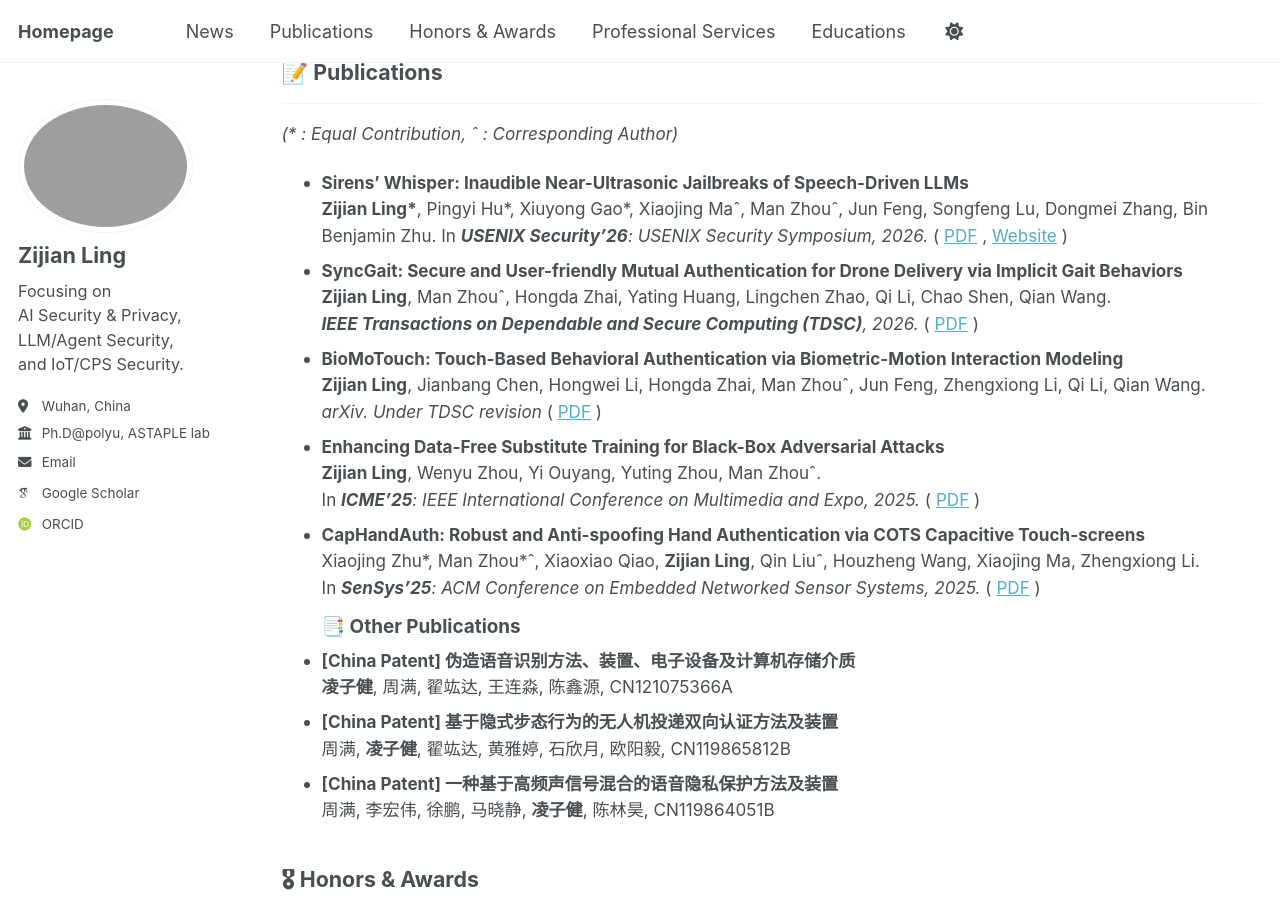
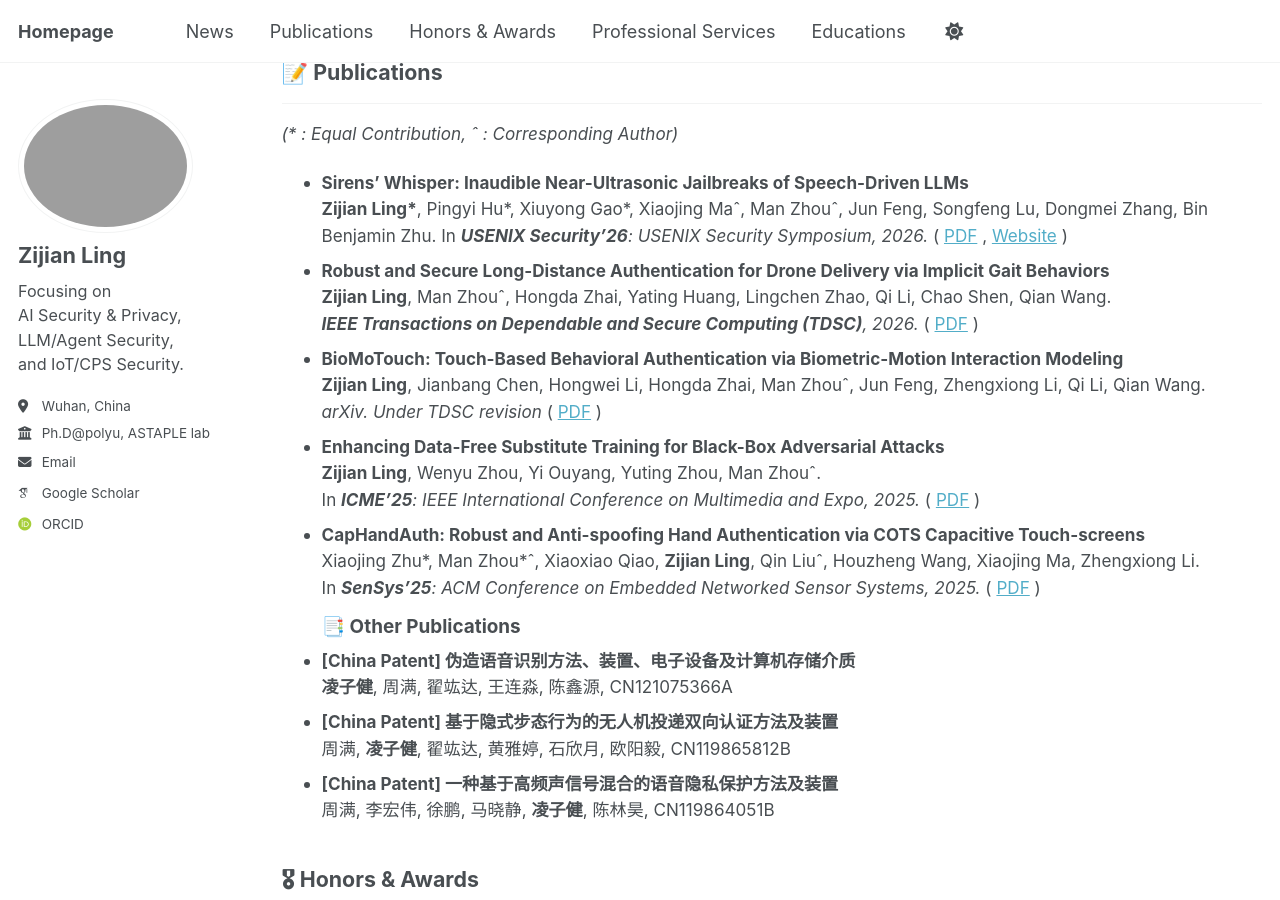
Before and after one commit to ZijianLing/ZijianLing.github.io, a Jekyll site: the page built from _pages/about.md, in a window 1280 px wide and 900 px high, scrolled down 744 px. Built offline with Jekyll 4.4.1, drawn with Linux system fonts in a browser that asks for light colours; some web fonts are replaced; a script bundle is joined from its source files by our own code; library files that are not in the unit come from our copies.

Commit message:
Update publication details in about.md

```diff
--- a/_pages/about.md
+++ b/_pages/about.md
@@ -51,7 +51,7 @@ My research interests lie in **Embodied AI Security and IoT/CPS Security, with a
 - **Sirens’ Whisper: Inaudible Near-Ultrasonic Jailbreaks of Speech-Driven LLMs**
   **Zijian Ling\***, Pingyi Hu\*, Xiuyong Gao\*, Xiaojing Maˆ, Man Zhouˆ, Jun Feng, Songfeng Lu, Dongmei Zhang, Bin Benjamin Zhu.
   In ***USENIX Security'26**: USENIX Security Symposium, 2026.* ( [PDF](https://www.usenix.org/system/files/conference/usenixsecurity26/sec26_prepub_ling.pdf) , [Website](https://swhisper-jailbreak.github.io/) )
-- **SyncGait: Secure and User-friendly Mutual Authentication for Drone Delivery via Implicit Gait Behaviors**
+- **Robust and Secure Long-Distance Authentication for Drone Delivery via Implicit Gait Behaviors**
   **Zijian Ling**, Man Zhouˆ, Hongda Zhai, Yating Huang, Lingchen Zhao, Qi Li, Chao Shen, Qian Wang.
   ***IEEE Transactions on Dependable and Secure Computing (TDSC)**, 2026.* ( [PDF](https://ieeexplore.ieee.org/abstract/document/11705651) )
 - **BioMoTouch: Touch-Based Behavioral Authentication via Biometric-Motion Interaction Modeling**
```
